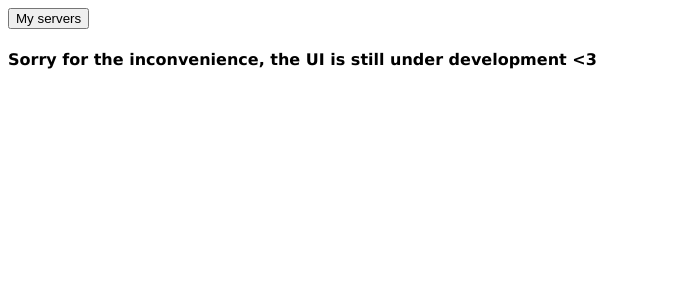
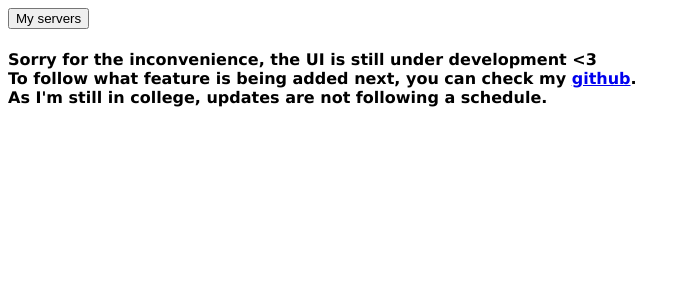
Before and after one commit to ThaaoBlues/dive, a Python web app: template templates/drive_default.html in a window 1280 px wide. Shown: the top 300 px of the page, without its empty margins (0-690 px from the left). Run offline with Jinja, Linux system fonts and the light colour scheme; the template is opened without the code that fills it, so the values that code supplies are empty.

Commit message:
Dev message

```diff
--- a/templates/drive_default.html
+++ b/templates/drive_default.html
@@ -22,7 +22,12 @@
         {%endfor%}
     </div>
 
-    <h4>Sorry for the inconvenience, the UI is still under development &lt;3 </h4>
+    <h4>Sorry for the inconvenience, the UI is still under development &lt;3
+    <br>
+    To follow what feature is being added next, you can check my <a href="https://www.github.com/thaaoblues/Dive">github</a>.
+    <br>
+    As I'm still in college, updates are not following a schedule.
+    </h4>
 
 </body>
 </html>
```
Also changed, not shown: readme.md.
